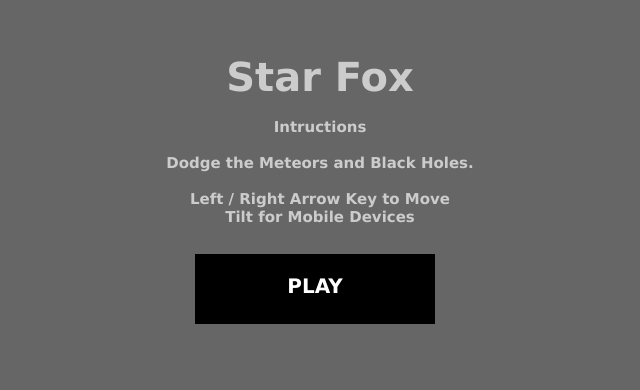
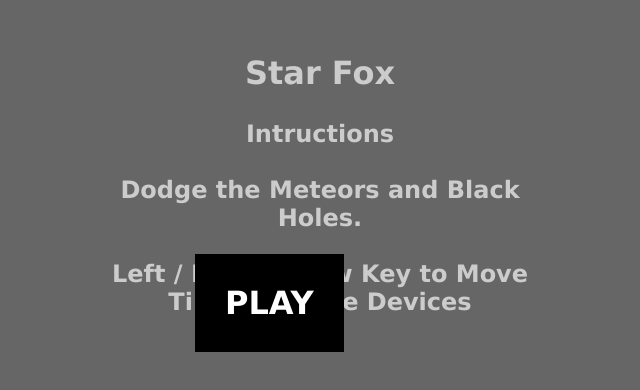
Before and after one commit to GeorgiSpasov/StarFox, a plain HTML site: page index.html in a window 1280 px wide. Shown: the part 186-576 px from the top of the page, without its empty margins (320-960 px from the left). Drawn offline with Linux system fonts and the light colour scheme.

Commit message:
Relative font size

```diff
--- a/css/style.css
+++ b/css/style.css
@@ -4,6 +4,7 @@ html, body {
 	height: 100%;
 	font-family: Verdana, Geneva, sans-serif;
 	text-align: center;
+	font-size: xx-large;
 	background-color: #666666;
 }
 img {
@@ -25,10 +26,10 @@ img {
 	color: #CCC;
 	font-weight: bold;
 	margin: 0 auto;
-	font-size: 40px;
+	/*font-size: 40px;*/
 }
 #instructions{
-	font-size: 15px;
+	font-size: x-large;
 }
 #battleField{
 	position: relative;
@@ -39,18 +40,14 @@ img {
 }
 #play, #playAgain{
 	position: absolute;
-	width: 200px;
-	height: 30px;
-	padding: 20px;
+	padding: 30px;
 	color: #ffffff;
 	background-color: #000000;
-	font-size: 20px;
 }
 #scoreBar{
 	position: absolute;
 	color: #ffffff;
 	background-color: #000000;
-	font-size: 18px;
 }
 #player{
 	-webkit-transition: all;
--- a/js/engine.js
+++ b/js/engine.js
@@ -104,6 +104,7 @@ function onLoad() {
 
 	scoreBar = document.createElement('DIV');
 	scoreBar.id = 'scoreBar';
+	scoreBar.style.fontSize = 'xx-large';
 	scoreBar.style.left = gameWidth * 0.01 + 'px';
 	scoreBar.style.top = gameHeight * 0.01 + 'px';
 	scoreBar.style.display = 'none';
```
